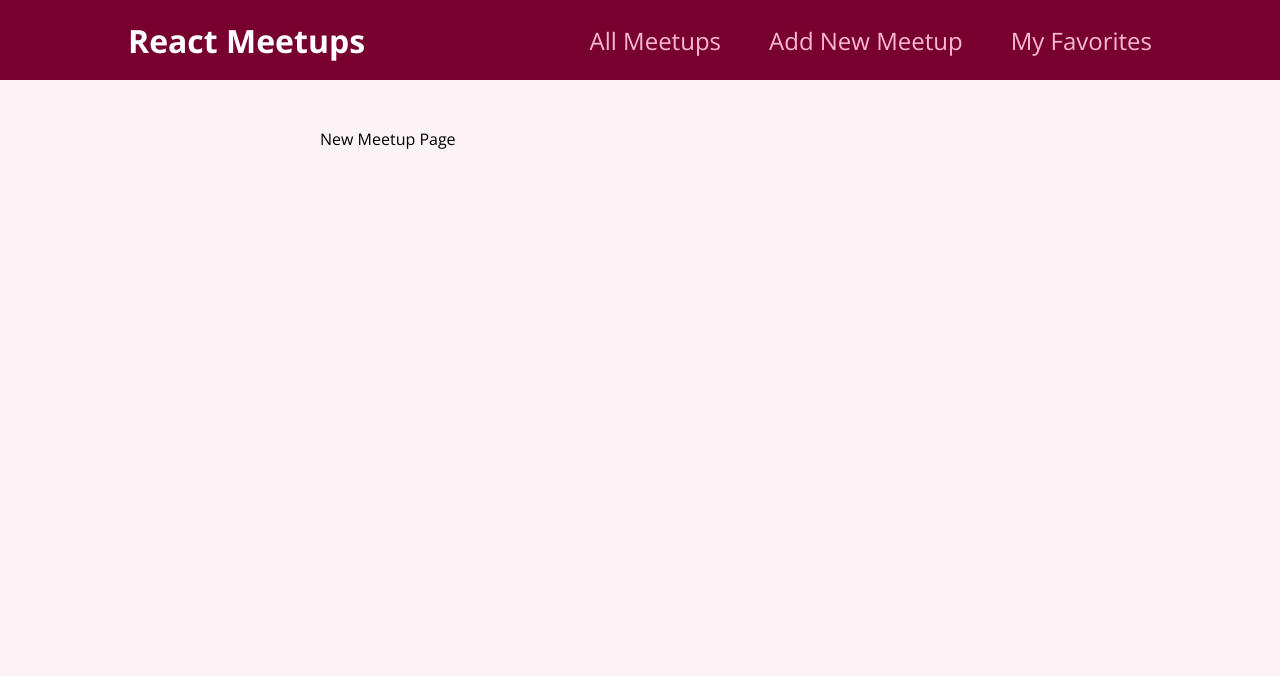
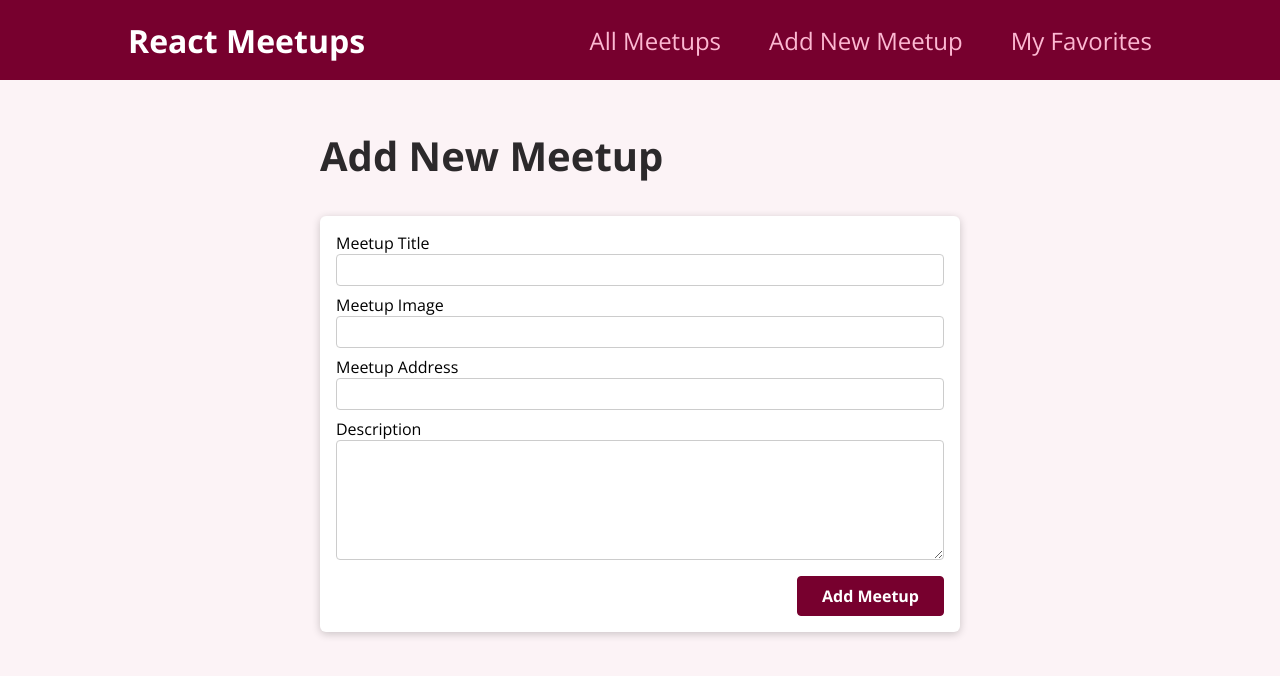
Before and after one commit to watsonst/MySecondReactApp, a React (Create React App) app: page /new-meetup in a window 1280 px wide. Shown: the top 676 px of the page. Built offline with nearby package versions, Linux system fonts and the light colour scheme.

Commit message:
Add form

```diff
--- /dev/null
+++ b/src/components/meetups/NewMeetupForm.js
@@ -0,0 +1,31 @@
+import React from "react";
+import Card from '../ui/Card'
+import classes from './NewMeetupForm.module.css'
+
+function NewMeetupForm(){
+    return <Card>
+        <form className={classes.form}>
+            <div className={classes.control}>
+                <lable htmlFor="title">Meetup Title</lable>
+                <input type="text" required id="title" />
+            </div>
+            <div className={classes.control}>
+                <lable htmlFor="image">Meetup Image</lable>
+                <input type='url' required id="image" />
+            </div>
+            <div className={classes.control}>
+                <lable htmlFor="address">Meetup Address</lable>
+                <input type="text" required id="address" />
+            </div>
+            <div className={classes.control}>
+                <lable htmlFor="description">Description</lable>
+                <textarea id='description' required rows='5'></textarea>
+            </div>
+            <div className={classes.actions}>
+                <button>Add Meetup</button>
+            </div>
+        </form>
+    </Card>
+}
+
+export default NewMeetupForm
--- /dev/null
+++ b/src/components/meetups/NewMeetupForm.module.css
@@ -0,0 +1,45 @@
+.form {
+    padding: 1rem;
+  }
+
+  .control {
+    margin-bottom: 0.5rem;
+  }
+
+  .control label {
+    display: block;
+    font-weight: bold;
+    margin-bottom: 0.5rem;
+  }
+
+  .control input,
+  .control textarea {
+    display: block;
+    font: inherit;
+    border-radius: 4px;
+    border: 1px solid #ccc;
+    padding: 0.25rem;
+    width: 100%;
+  }
+
+  .actions {
+    margin-top: 1rem;
+    text-align: right;
+  }
+
+  .actions button {
+    font: inherit;
+    cursor: pointer;
+    background-color: #77002e;
+    color: white;
+    padding: 0.5rem 1.5rem;
+    border: 1px solid #77002e;
+    border-radius: 4px;
+    font-weight: bold;
+  }
+
+  .actions button:hover,
+  .actions button:active {
+    background-color: #a50e48;
+    border-color: #a50e48;
+  }
--- a/src/pages/NewMeetup.js
+++ b/src/pages/NewMeetup.js
@@ -1,7 +1,11 @@
 import React from "react";
+import NewMeetupForm from "../components/meetups/NewMeetupForm";
 
 function NewMeetupPage(){
-    return <div>New Meetup Page</div>;
+    return <section>
+        <h1>Add New Meetup</h1>
+        <NewMeetupForm />
+    </section>
 }
 
 export default NewMeetupPage;
```
